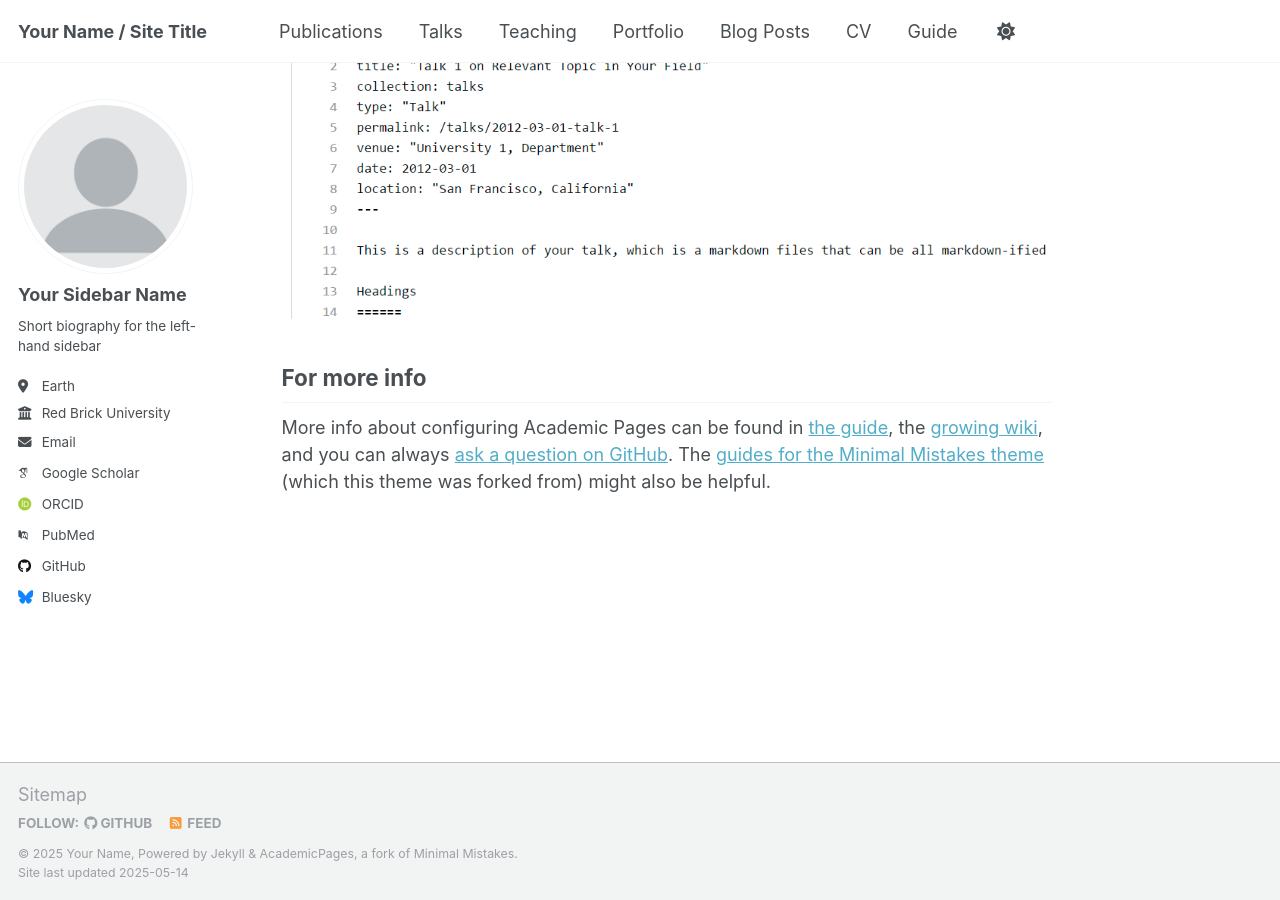
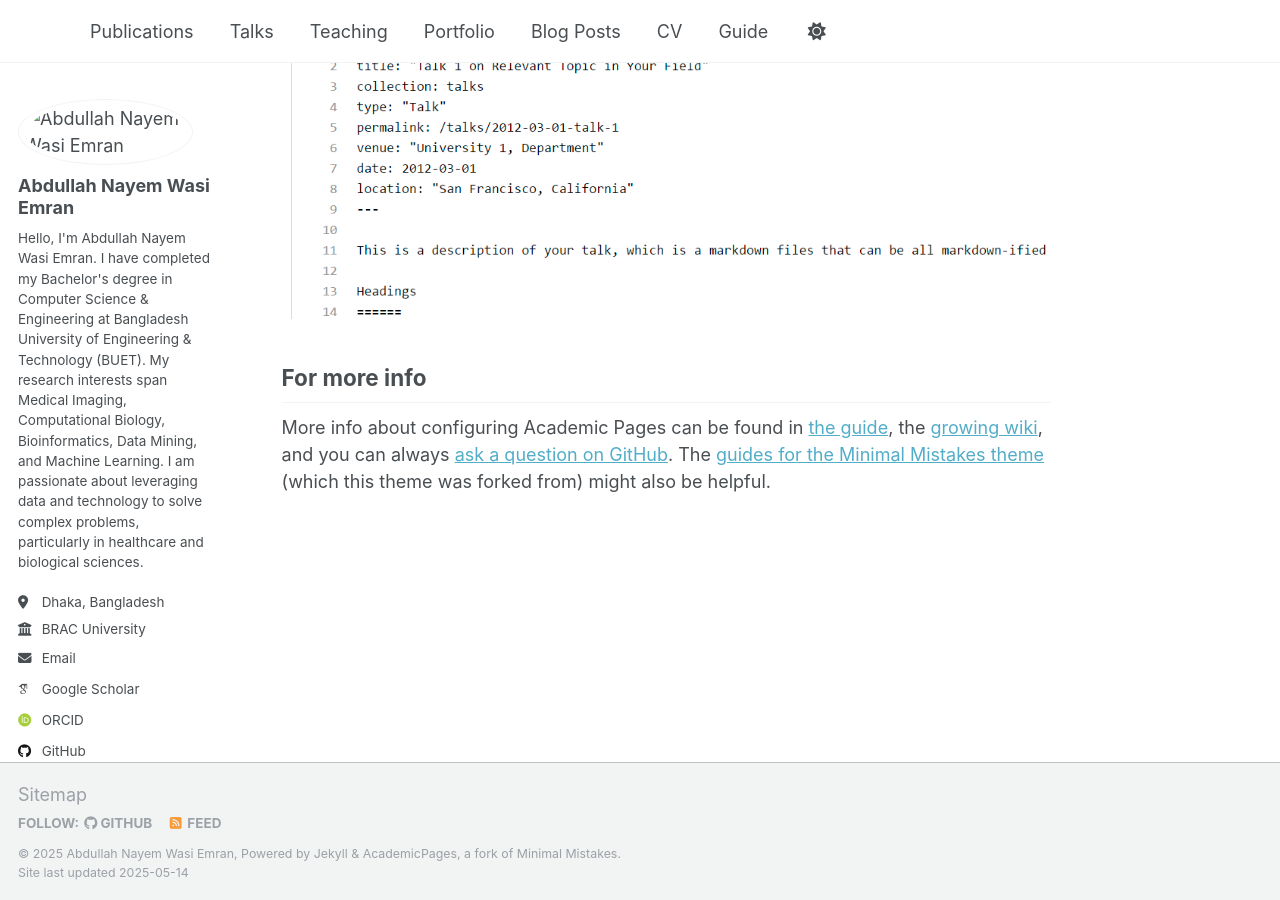
Before and after one commit to Nayem9274/nayem9274.github.io, a Jekyll site: the page built from _pages/about.md, in a window 1280 px wide and 900 px high, scrolled down 2636 px. Built offline with Jekyll 4.4.1, drawn with Linux system fonts in a browser that asks for light colours; some web fonts are replaced.

Commit message:
Update _config.yml

```diff
--- a/_config.yml
+++ b/_config.yml
@@ -9,36 +9,38 @@
 # Basic Site Settings
 locale                   : "en-US"
 site_theme               : "default"
-title                    : "Your Name / Site Title"
+title                    : ""
 title_separator          : "-"
-name                     : &name "Your Name"
+name                     : &name "Abdullah Nayem Wasi Emran"
 description              : &description "personal description"
-url                      : https://academicpages.github.io # the base hostname & protocol for your site e.g. "https://[your GitHub username].github.io" or if you already have some other page hosted on Github then use "https://[your GitHub username].github.io/[Your Repo Name]"
+url                      : https://nayem9274.github.io # the base hostname & protocol for your site e.g. "https://[your GitHub username].github.io" or if you already have some other page hosted on Github then use "https://[your GitHub username].github.io/[Your Repo Name]"
 baseurl                  : "" # the subpath of your site, e.g. "/blog"
-repository               : "academicpages/academicpages.github.io"
+repository               : "https://github.com/Nayem9274/nayem9274.github.io"
 
 # Site Author - The following control what appear as part of the author content on the side bar.
 #               If a field is blank the icon and link will not appear, otherwise it will be shown.
 #               Additional customization can be done by editing /_includes/author-profile.html
 author:
   # Biographic information
-  avatar           : "profile.png"
-  name             : "Your Sidebar Name"
+  avatar           : "images/Nayem.jpeg"
+  name             : "Abdullah Nayem Wasi Emran"
   pronouns         : # example: "she/her"
-  bio              : "Short biography for the left-hand sidebar"
-  location         : "Earth"
-  employer         : "Red Brick University"
+  bio              : "Hello, I'm Abdullah Nayem Wasi Emran. I have completed my Bachelor's degree in Computer Science & Engineering at Bangladesh University of
+  Engineering & Technology (BUET). My research interests span Medical Imaging, Computational Biology, Bioinformatics, Data Mining, and Machine Learning.
+  I am passionate about leveraging data and technology to solve complex problems, particularly in healthcare and biological sciences."
+  location         : "Dhaka, Bangladesh"
+  employer         : "BRAC University"
   uri              : # URL
-  email            : "none@example.org"
+  email            : "abdullahnayem9274@gmail.com"
 
   # Academic websites
   academia         : # URL
   arxiv            : # URL - Update with the correct link to your profile
-  googlescholar    : "https://scholar.google.com/citations?user=PS_CX0AAAAAJ"
+  googlescholar    : "https://nayem9274.github.io/"
   impactstory      : # URL
-  orcid            : "http://orcid.org/yourorcidurl"
+  orcid            : "https://nayem9274.github.io/"
   semantic         : # URL
-  pubmed           : "https://www.ncbi.nlm.nih.gov/pubmed/?term=john+snow"
+  pubmed           : # URL
   researchgate     : # URL
   scopus           : # URL
 
@@ -46,12 +48,12 @@ author:
   bitbucket        : # Username - Update with your username on the site
   codepen          : # Username
   dribbble         : # Username
-  github           : "academicpages"
+  github           : "https://github.com/Nayem9274"
   kaggle           : # Username
   stackoverflow    : # User number or user number and name (i.e., use "1" or "1/jeff-atwood")
 
   # Social media
-  bluesky          : "bsky.app" # Replace this with you Bluesky username
+  bluesky          : # Username
   facebook         : # Username
   flickr           : # Username
   foursquare       : # Username
```
